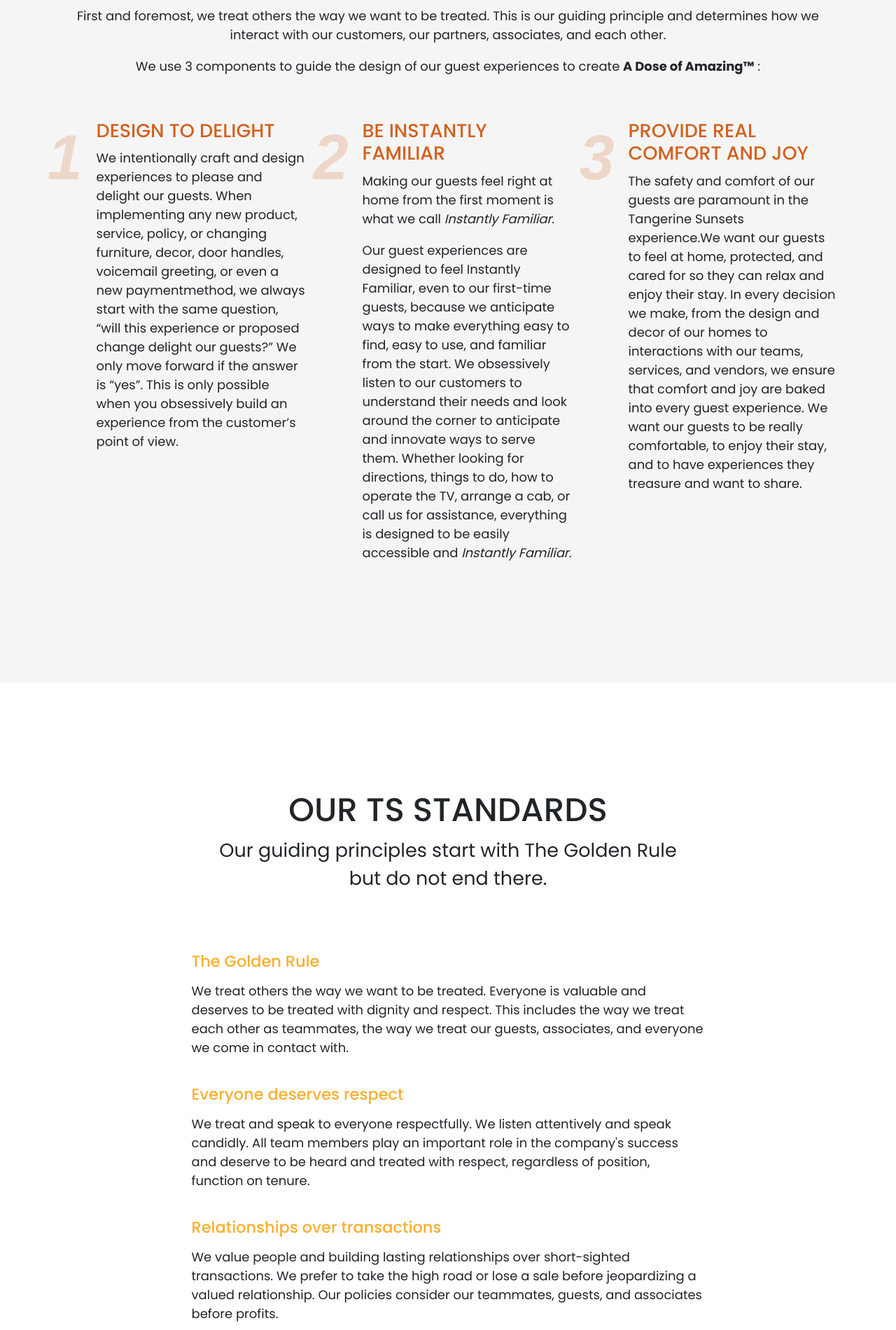
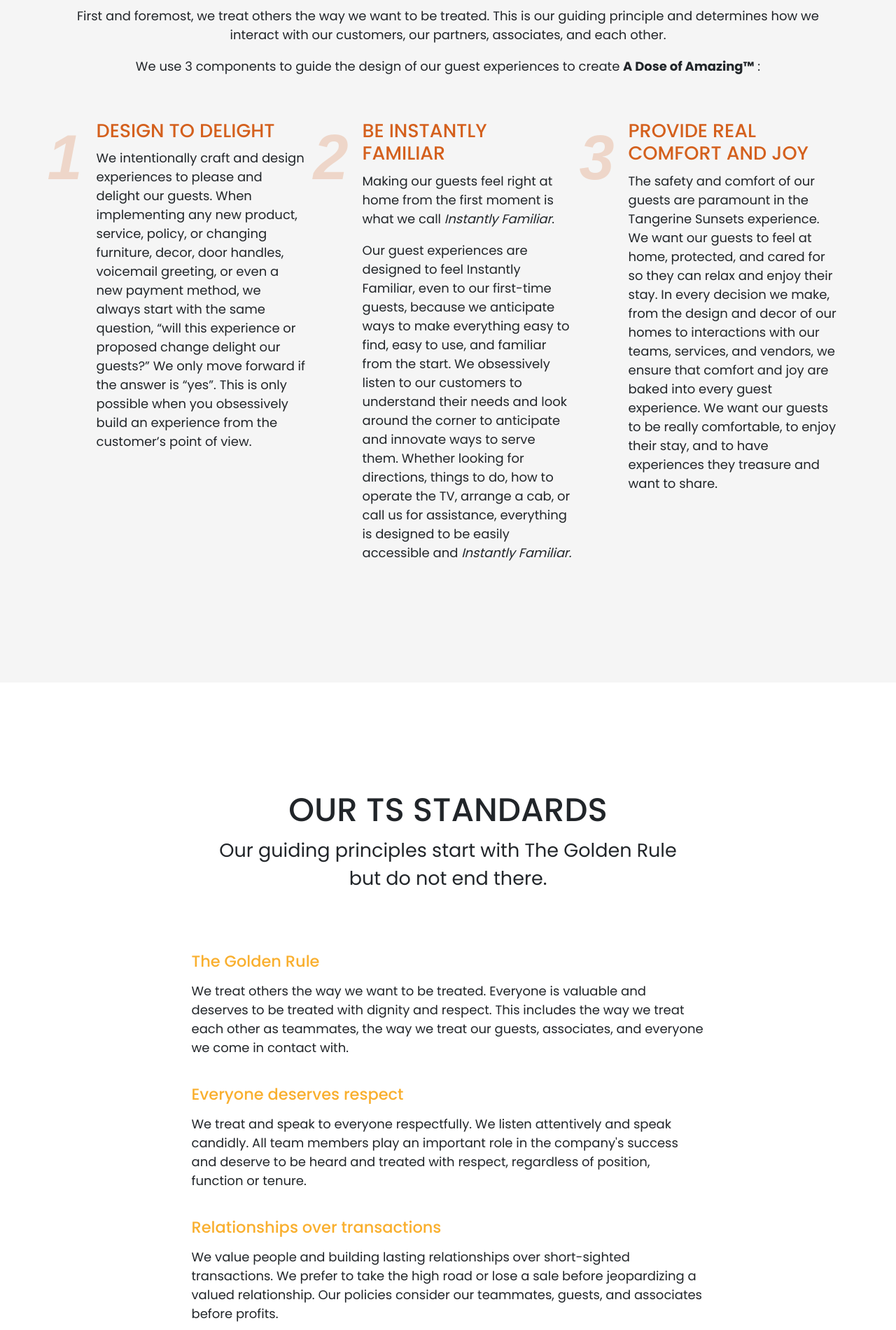
Before and after one commit to suzonkhan/the-tangerine-sunsets-way, a plain HTML site: page index.html in a window 1280 px wide. Shown: the part 6623-8523 px from the top of the page at 70% size. Drawn offline with Linux system fonts and the light colour scheme.

Commit message:
typo fix

```diff
--- a/index.html
+++ b/index.html
@@ -391,7 +391,7 @@
                         <p>We intentionally craft and design experiences to please and
                             delight our guests. When implementing any new product,
                             service, policy, or changing furniture, decor, door handles,
-                            voicemail greeting, or even a new paymentmethod, we always
+                            voicemail greeting, or even a new payment method, we always
                             start with the same question, “will this experience or proposed
                             change delight our guests?” We only move forward if the
                             answer is “yes”. This is only possible when you obsessively
@@ -421,7 +421,7 @@
                     <div class="ps-5">
                         <h4 class="title-text n3">PROVIDE REAL COMFORT AND JOY</h4>
                         <p>The safety and comfort of our guests are paramount in the
-                            Tangerine Sunsets experience.We want our guests to feel at
+                            Tangerine Sunsets experience. We want our guests to feel at
                             home, protected, and cared for so they can relax and enjoy
                             their stay. In every decision we make, from the design and
                             decor of our homes to interactions with our teams, services,
@@ -467,7 +467,8 @@
                         <p>We treat and speak to everyone respectfully. We listen attentively and
                             speak candidly. All team members play an important role in the company's
                             success and deserve to be heard and treated with respect, regardless of
-                            position, function on tenure.</p>
+                            position, function or tenure.</p>
+
                     </div>
                 </div>
                 <div class="col-md-8 offset-md-2">
```
